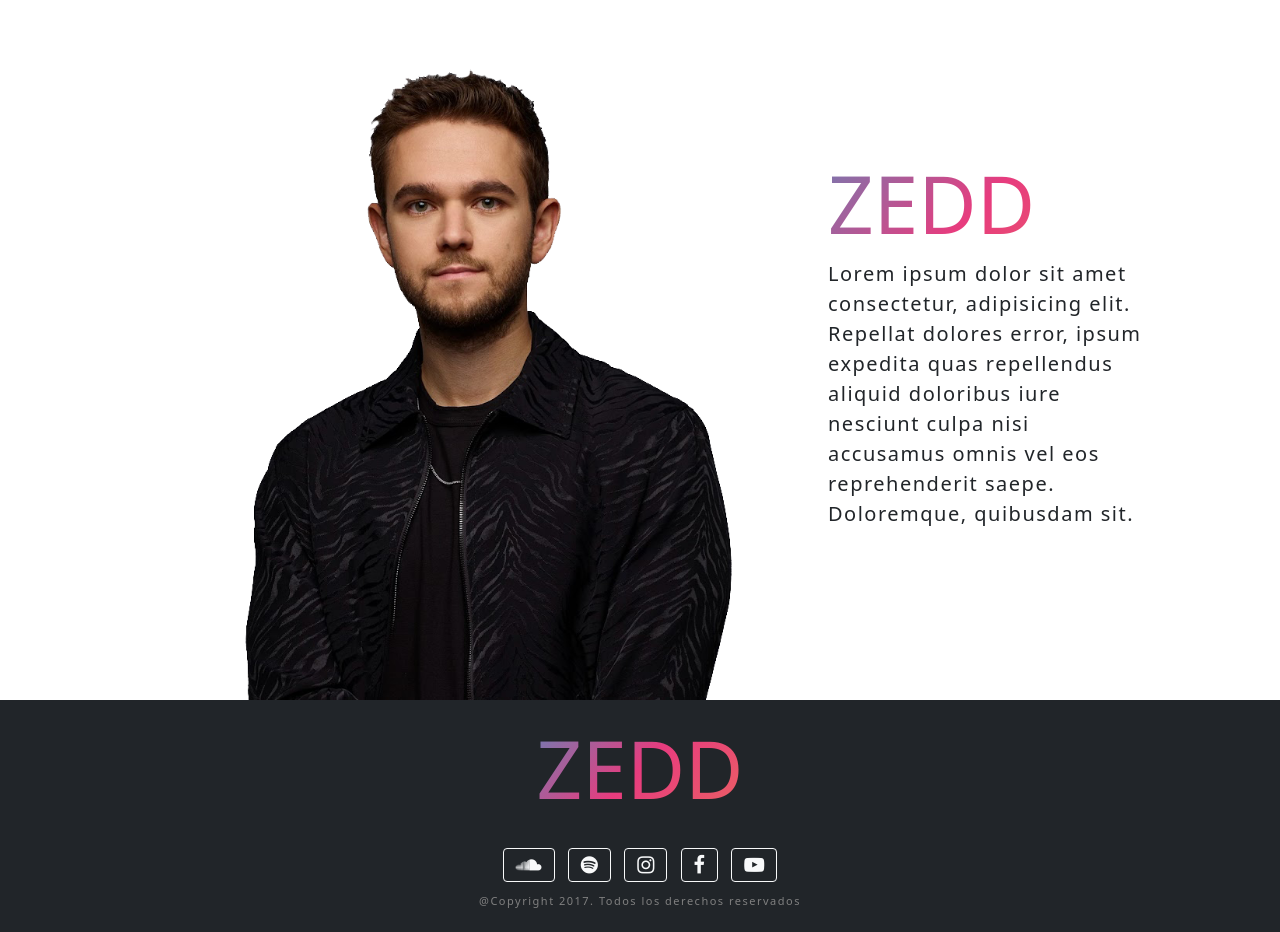
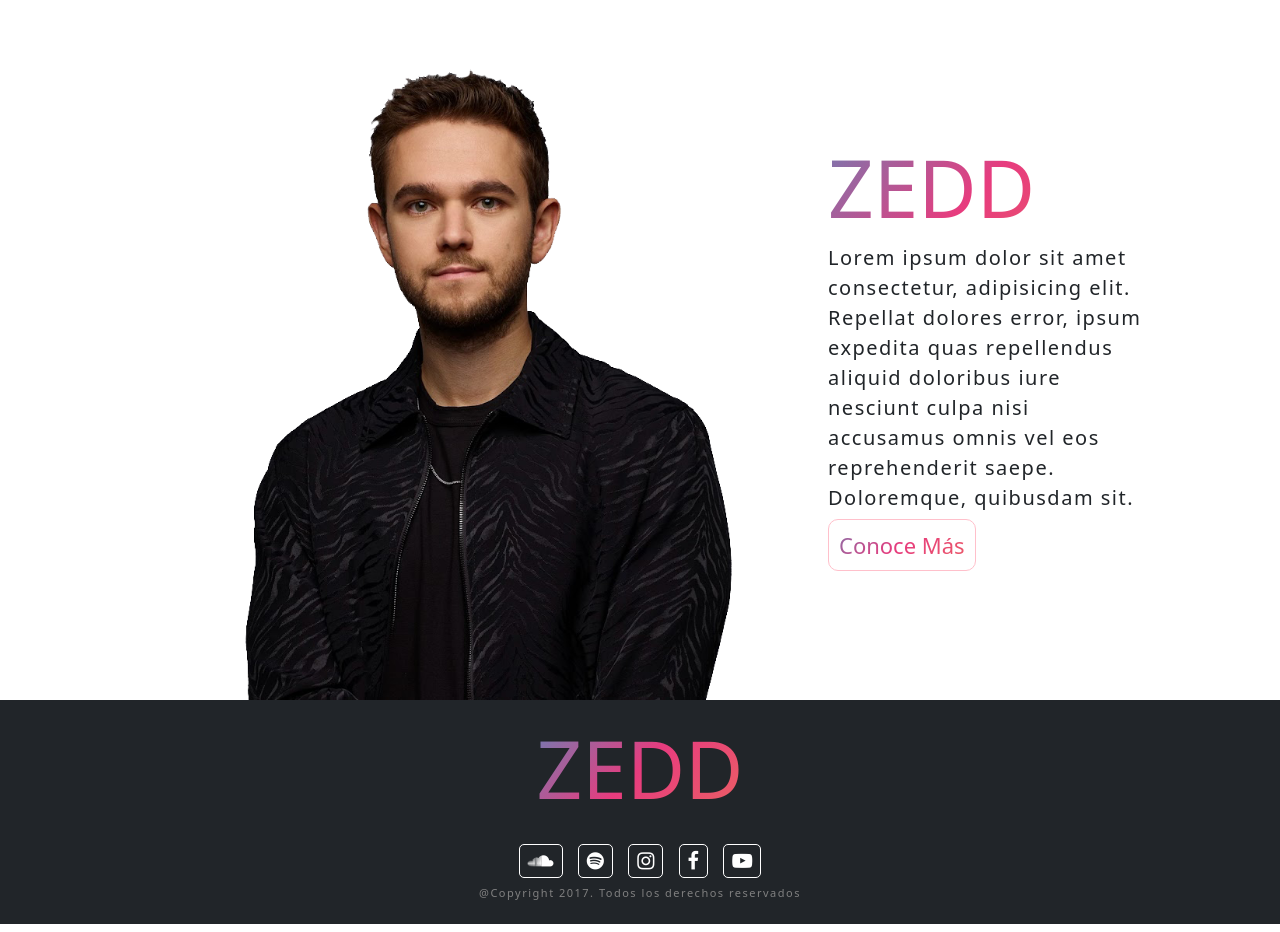
Before and after one commit to LuisQuintana23/proyecto-diseno, a PHP site: page / in a window 1280 px wide. Shown: the part 100-1032 px from the top of the page. Run offline with PHP 8.4, Linux system fonts and the light colour scheme.

Commit message:
links redes sociales agregados

```diff
--- a/css/footer.css
+++ b/css/footer.css
@@ -19,3 +19,19 @@ footer{
 .logo_footer{
     padding: 20px 0px;
 }
+
+.link_red{
+    color: white;
+    border: 1px solid white;
+    border-radius: 5px;
+    padding: 6px 8px;
+    margin: 0px 5px;
+    font-size: 20px;
+
+}
+
+.link_red:hover{
+    color:black;
+    background: white;
+    transition: all 0.3s ease;
+}
--- a/css/style.css
+++ b/css/style.css
@@ -59,18 +59,38 @@ p{font-size:20px;letter-spacing: 1.5px;line-height: 30px;}
 
 .presentacion{max-width: 800px;}
 
+
+.btn_conoce_mas{
+    width: 80px;
+    height: 30px;
+    font-size: 22px;
+    text-decoration: none;
+    animation: cambiar_color 10s ease-in-out infinite;
+    background: linear-gradient(-45deg, #ee7752, #e73c7e, #23a6d5, #23d5ab);
+    background-size: 300%;
+    -webkit-background-clip: text;
+    background-clip: text;
+    -webkit-text-fill-color: transparent;
+
+    border: 1px pink solid;
+    border-radius: 10px;
+    padding: 10px;
+}
+
 @media screen and (max-width:1290px){
     .imagen_zedd{width: 700px;}
 }
 
 @media screen and (max-width:1100px){
     .imagen_zedd{width: 500px;}
+    footer{margin-top:40px;}
 }
 
 @media screen and (max-width:920px){
     .imagen_zedd{width: 500px;margin:auto; margin-bottom: 20px;}
     .main{grid-template-columns: repeat(1, 1fr);}
     .presentacion{text-align: center;}
+    footer{margin-top:30px;}
 }
 
 
--- a/index.html
+++ b/index.html
@@ -37,6 +37,9 @@
             <p class="presentacion_texto">Lorem ipsum dolor sit amet consectetur, adipisicing elit. Repellat dolores error, ipsum expedita quas
                repellendus aliquid doloribus iure nesciunt culpa nisi accusamus omnis vel eos reprehenderit saepe.
                Doloremque, quibusdam sit.</p>
+            <div class="conoce_mas_container">
+                <a class="btn_conoce_mas" href="acerca.html">Conoce Más</a>
+            </div>
         </article>
     </section>
 
@@ -45,21 +48,17 @@
             <a href="index.html" class="logo_link"><h2>ZEDD</h2></a>
         </div>
         <div class="redes_sociales">
-            <a href="#"><i class="btn btn-outline-light btn-floating m-1 fa fa-soundcloud" aria-hidden="true"></i></a>
-            <a href="#"><i class="btn btn-outline-light btn-floating m-1 fa fa-spotify" aria-hidden="true"></i></a>
-            <a href="#"><i class="btn btn-outline-light btn-floating m-1 fa fa-instagram" aria-hidden="true"></i></a>
-            <a href="#"><i class="btn btn-outline-light btn-floating m-1 fa fa-facebook" aria-hidden="true"></i></a>
-            <a href="#"><i class="btn btn-outline-light btn-floating m-1 fa fa-youtube-play" aria-hidden="true"></i></a>
+            <a target="__blank" href="https://soundcloud.com/zedd"><i class="link_red fa fa-soundcloud" aria-hidden="true"></i></a>
+            <a target="__blank" href="https://open.spotify.com/artist/2qxJFvFYMEDqd7ui6kSAcq"><i class="link_red fa fa-spotify" aria-hidden="true"></i></a>
+            <a target="__blank" href="https://www.instagram.com/zedd/"><i class="link_red fa fa-instagram" aria-hidden="true"></i></a>
+            <a target="__blank" href="https://es-la.facebook.com/Zedd"><i class="link_red fa fa-facebook" aria-hidden="true"></i></a>
+            <a target="__blank" href="https://www.youtube.com/channel/UCPNokRZ9hacjIQ3IQL6HNUQ"><i class="link_red fa fa-youtube-play" aria-hidden="true"></i></a>
         </div>
         <div>
             <p class="derechos">@Copyright 2017. Todos los derechos reservados</p>
         </div>
     </footer>
 
-
-
-
-
 </div>
 <script src="js/barra_responsive.js"></script>
 </body>
```
Also changed, not shown: acerca.html (+5 -5 lines).
